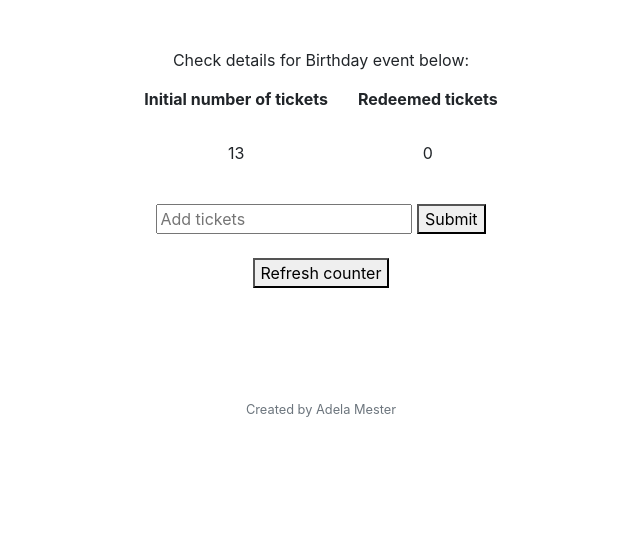
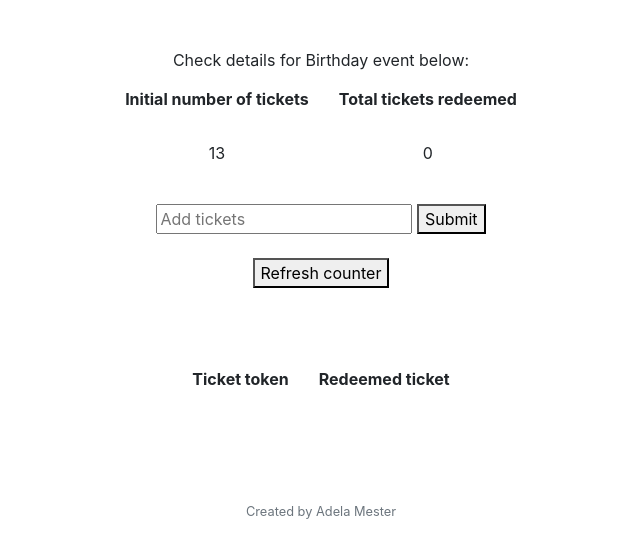
Before and after one commit to AdelaMester/EVENTS, a Flask app: page /event/1 in a window 1280 px wide. Shown: the part 76-634 px from the top of the page, without its empty margins (319-959 px from the left). Run offline with Flask 2, Linux system fonts and the light colour scheme; data comes from the database, SQL or seed files in the repository; both versions use the stored data as it was after the commit; lists and menus that the app fills with data are empty.

Commit message:
Displayed table with ticket tokens and checked ticket status

```diff
--- a/application.py
+++ b/application.py
@@ -25,7 +25,6 @@ def index():
         print ("Opened database successfully");
         conn.close()
         return render_template("index.html")
-
 
 
 @app.route("/create_event", methods = ["GET", "POST"])
@@ -86,10 +85,30 @@ def events():
         conn.close()
         return render_template("events.html", results=rows)
 
+
 @app.route("/ticket_status", methods = ["GET"])
 def ticket_status():
     if request.method == "GET":
         return render_template("ticket_status.html")
+
+
+@app.route("/redeem", methods = ["GET"])
+def token_status():
+    if request.method == "GET":
+        token = request.args.get("tickets")
+        print(token)
+        conn = sqlite3.connect('events.db')
+        cursor = conn.cursor()
+        row = cursor.execute("SELECT redeemed_ticket FROM tickets WHERE ticket_token=?", (token,))
+        print(row)
+        row = cursor.fetchall()
+        print(row[0])
+        conn.close()
+        if row[0][0] == 0:
+            return ("ok", 200)
+        else:
+            return ("GONE", 410)
+
 
 @app.route("/event/<int:event_id>", methods = ["GET"])
 def event_details(event_id):
@@ -98,8 +117,11 @@ def event_details(event_id):
         cursor = conn.cursor()
         cursor.execute("SELECT total_tickets, tickets_redeemed, event_name FROM events WHERE event_id=?", (event_id,))
         rows = cursor.fetchall()
+        cursor.execute("SELECT ticket_token, redeemed_ticket FROM tickets WHERE event_id=?", (event_id,))
+        results = cursor.fetchall()
+        print(results)
         conn.close()
-        return render_template("event_details.html", rows=rows[0], event_id=event_id)
+        return render_template("event_details.html", rows=rows[0], event_id=event_id, results=results)
 
 
 @app.route("/update_tickets", methods = ["POST"])
--- a/templates/event_details.html
+++ b/templates/event_details.html
@@ -11,7 +11,7 @@
         <thead>
             <tr>
                 <th>Initial number of tickets</th>
-                <th>Redeemed tickets</th>
+                <th>Total tickets redeemed</th>
             </tr>
         </thead>
         <tbody>
@@ -30,6 +30,26 @@
     <br>
     <button onclick="refreshCounter()">Refresh counter</button>
     <p id="message"></p>
+    <br>
+    <br>
+    <table>
+        <thead>
+            <tr>
+                <th>Ticket token</th>
+                <th>Redeemed ticket</th>
+            </tr>
+        </thead>
+        <tbody>
+            {% for result in results %}
+            <tr>
+                <td>{{result[0]}}</td>
+                <td>{{result[1]}}</td>
+            </tr>
+            {% endfor %}
+        </tbody>
+    </table>
+
+
     <script>
 
         function addTickets() {
--- a/templates/ticket_status.html
+++ b/templates/ticket_status.html
@@ -8,8 +8,8 @@
    Check ticket status below:
     <br>
     <br>
-   <form action="ticket_status" method="POST">
-       <input type="number" placeholder="Ticket id" name="tickets">
+   <form action="/redeem" method="GET">
+       <input type="text" placeholder="Ticket id" name="tickets">
        <button type="submit">Submit</button>
    </form>
 
```
Also changed, not shown: events.db.
